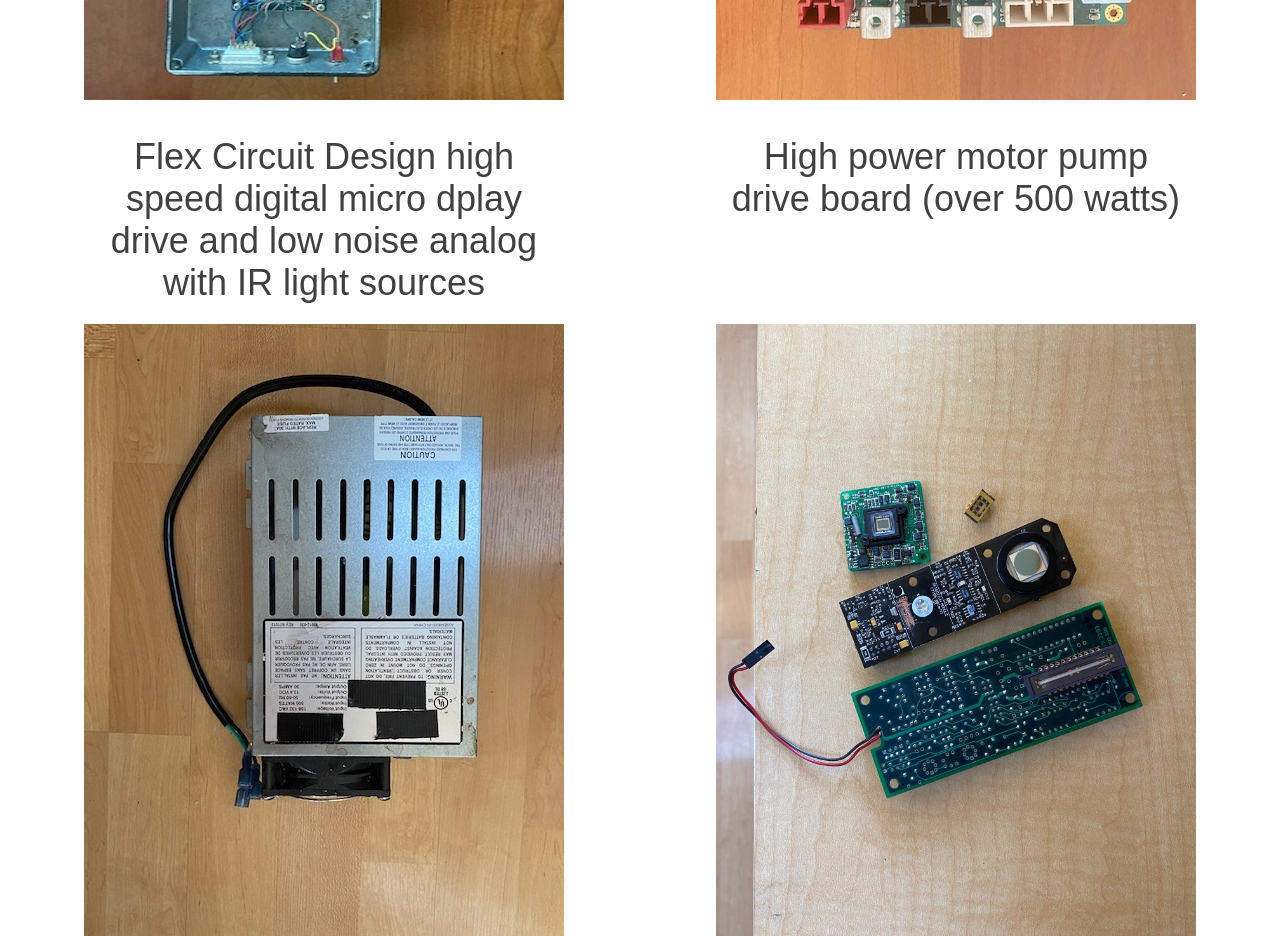
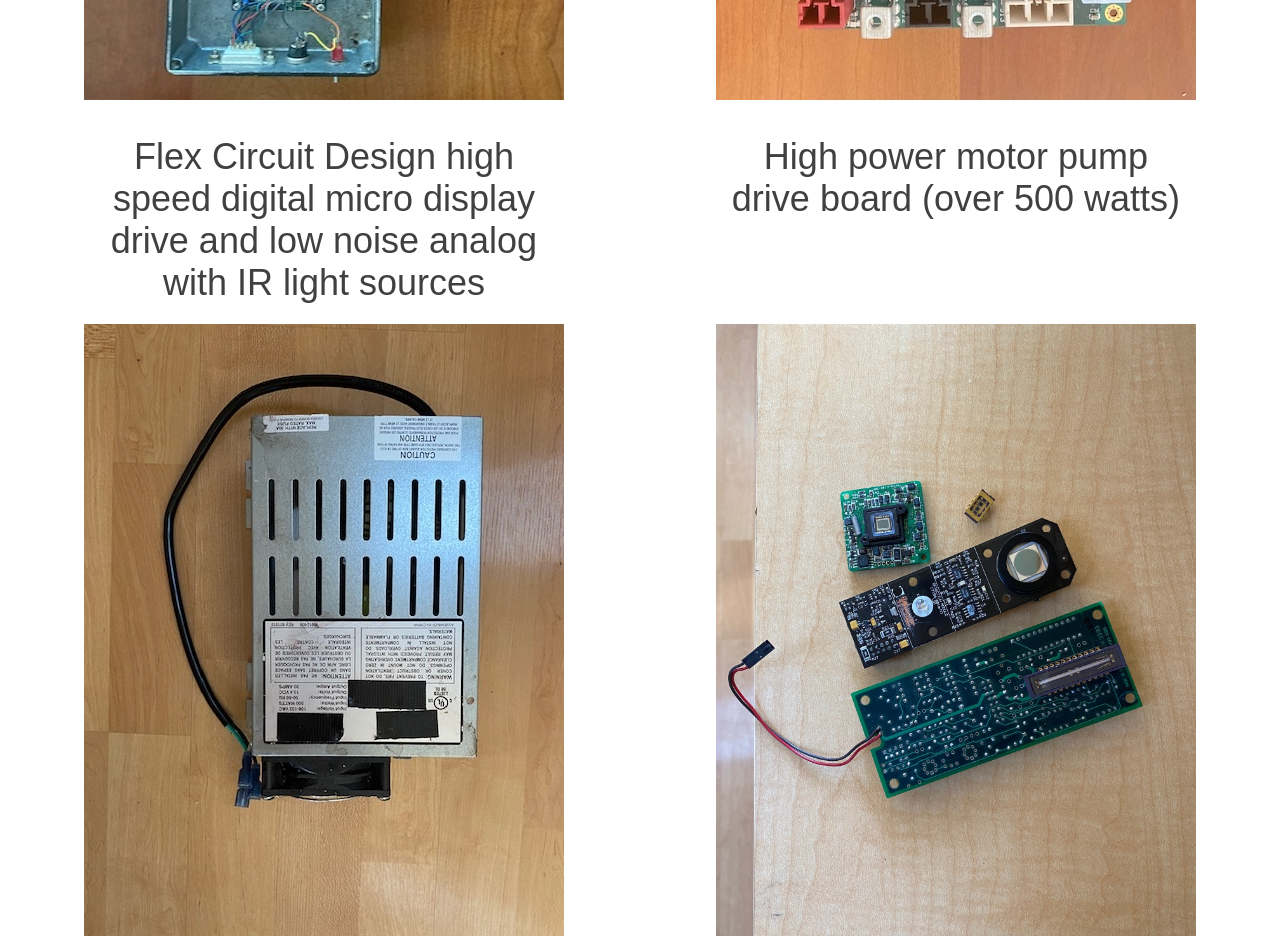
Before and after one commit to senelmo/senelmo.github.io, a plain HTML site: page pastprojects/index.html in a window 1280 px wide. Shown: the part 1080-2016 px from the top of the page. Drawn offline with Linux system fonts and the light colour scheme.

Commit message:
Fixed typo in past projects page

```diff
--- a/pastprojects/index.html
+++ b/pastprojects/index.html
@@ -17,7 +17,7 @@
 			<div class="mecolumnblock" style="height:800px;">
 				<div class="mepublicationcolumnhalf" style="height:800px;">
 					<img style="width:480;height:640;float:center;" src="./images/Flex Circuit Design High speed digital micro dplay drive and low noise analog with IR light sources.jpg"></img>
-					<p class="mewritingarea">Flex Circuit Design high speed digital micro dplay drive and low noise analog with IR light sources</p>
+					<p class="mewritingarea">Flex Circuit Design high speed digital micro display drive and low noise analog with IR light sources</p>
 				</div>
 				<div class="mepublicationcolumnhalf" style="height:800px;">
 					<img style="width:480;height:640;float:center;" src="./images/High power motor pump drive board (over 500 watts).jpg"></img>
```
